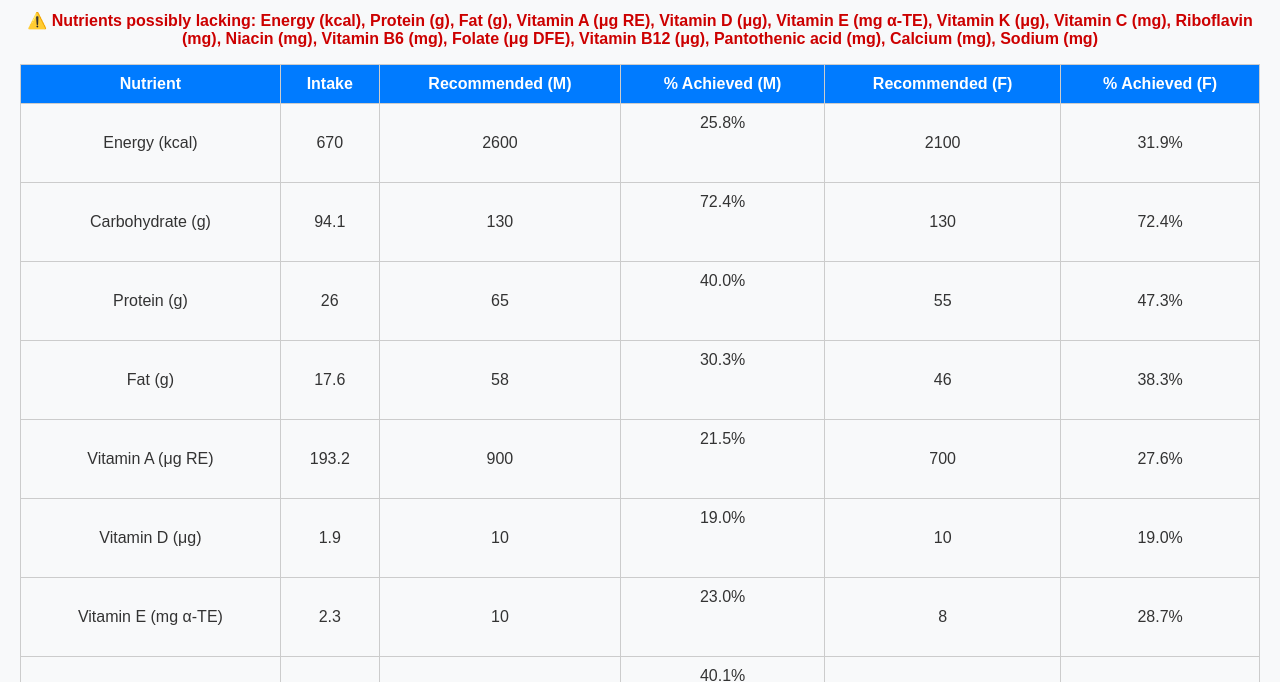
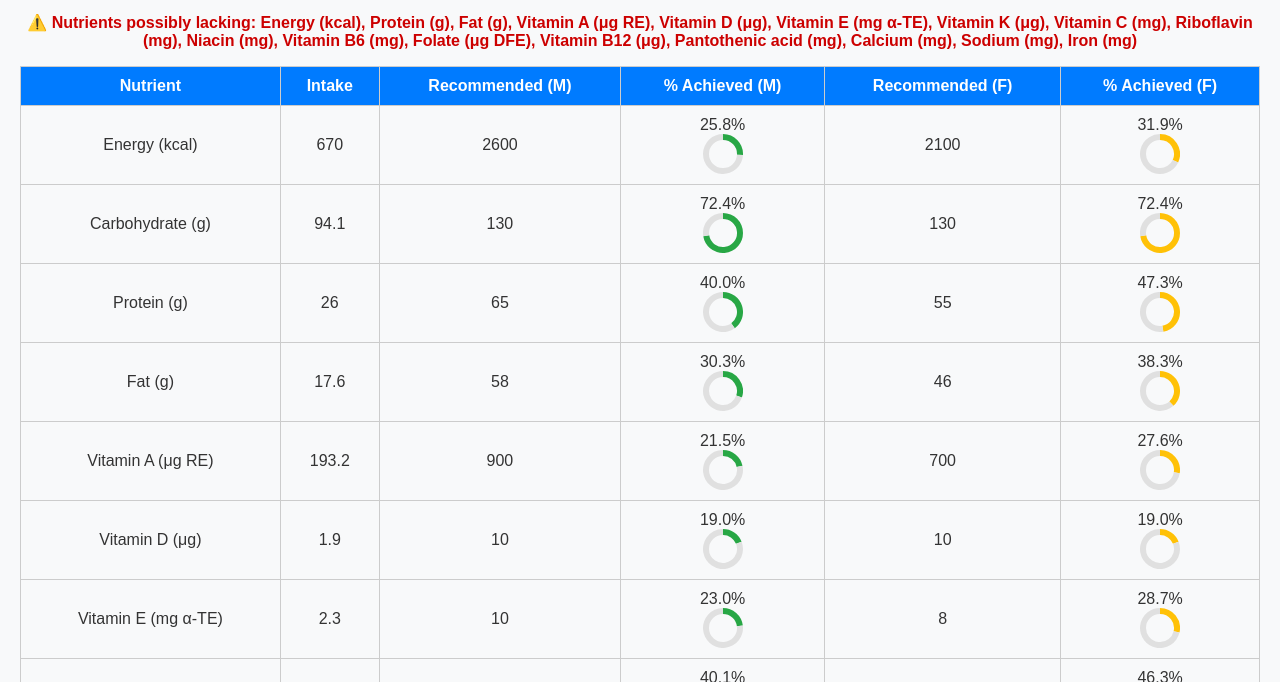
Before and after one commit to y-enne-y/nutrition, a plain HTML site: page index.html in a window 1280 px wide. Shown: the part 89-771 px from the top of the page. Drawn offline with nearby package versions, Linux system fonts and the light colour scheme.

Commit message:
Update index.html

```diff
--- a/index.html
+++ b/index.html
@@ -9,13 +9,14 @@
     body { font-family: sans-serif; margin: 20px; background-color: #f8f9fa; color: #333; }
     h1 { text-align: center; margin-bottom: 0.25rem; }
     h2 { margin-top: 2rem; }
-    .subtitle { text-align: center; font-size: 1.2rem; font-weight: bold; color: #666; margin-bottom: 1rem; }
+    .subtitle { text-align: center; font-size: 1.3rem; font-weight: 600; color: #555; margin-bottom: 1rem; }
     table { width: 100%; border-collapse: collapse; margin-top: 1rem; }
     th, td { padding: 10px; border: 1px solid #ccc; text-align: center; }
     th { background-color: #007bff; color: white; }
     .note { font-size: 0.9rem; margin-top: 2rem; color: #666; }
     .chart-container { display: flex; flex-wrap: wrap; gap: 20px; justify-content: center; margin-top: 2rem; }
     .chart-box { width: 200px; text-align: center; }
+    canvas { display: block; margin: 0 auto; }
   </style>
 </head>
 <body>
@@ -63,7 +64,8 @@
       { name: "Vitamin B12 (μg)", intake: 0.8, rdaM: 2.4, rdaF: 2.4 },
       { name: "Pantothenic acid (mg)", intake: 1.5, rdaM: 5, rdaF: 5 },
       { name: "Calcium (mg)", intake: 300, rdaM: 800, rdaF: 700 },
-      { name: "Sodium (mg)", intake: 840.3, rdaM: 2000, rdaF: 2000 }
+      { name: "Sodium (mg)", intake: 840.3, rdaM: 2000, rdaF: 2000 },
+      { name: "Iron (mg)", intake: 4.2, rdaM: 10, rdaF: 14 }
     ];
 
     const tableBody = document.getElementById("nutrient-table-body");
@@ -79,8 +81,8 @@
         deficiencies.push(nutrient.name);
       }
 
-      const row = `
-        <tr>
+      const row = document.createElement("tr");
+      row.innerHTML = `
         <td>${nutrient.name}</td>
         <td>${nutrient.intake}</td>
         <td>${nutrient.rdaM}</td>
@@ -89,42 +91,15 @@
           <canvas id="miniChartM${i}" width="40" height="40"></canvas>
         </td>
         <td>${nutrient.rdaF}</td>
-          <td>${percentF}%</td>
-        </tr>`;
-      tableBody.innerHTML += row;
+        <td>
+          ${percentF}%
+          <canvas id="miniChartF${i}" width="40" height="40"></canvas>
+        </td>
+      `;
+      tableBody.appendChild(row);
 
-      const canvas = document.createElement("canvas");
-      canvas.id = `chart${i}`;
-      const box = document.createElement("div");
-      box.className = "chart-box";
-      box.appendChild(canvas);
-      chartArea.appendChild(box);
-
-      new Chart(canvas, {
-        type: "doughnut",
-        data: {
-          labels: ["% Achieved", "% Remaining"],
-          datasets: [{
-            data: [percentM, 100 - percentM],
-            backgroundColor: ["#28a745", "#e0e0e0"],
-            borderWidth: 1
-          }]
-        },
-        options: {
-          plugins: {
-            title: {
-              display: true,
-              text: nutrient.name,
-              font: { size: 14 }
-            },
-            legend: { display: false }
-          },
-          cutout: "60%"
-        }
-      });
-
-      const miniCtx = document.getElementById(`miniChartM${i}`).getContext("2d");
-      new Chart(miniCtx, {
+      const miniCtxM = document.getElementById(`miniChartM${i}`).getContext("2d");
+      new Chart(miniCtxM, {
         type: "doughnut",
         data: {
           datasets: [{
@@ -135,7 +110,23 @@
         },
         options: {
           responsive: false,
-          maintainAspectRatio: false,
+          plugins: { legend: { display: false }, tooltip: { enabled: false } },
+          cutout: "70%"
+        }
+      });
+
+      const miniCtxF = document.getElementById(`miniChartF${i}`).getContext("2d");
+      new Chart(miniCtxF, {
+        type: "doughnut",
+        data: {
+          datasets: [{
+            data: [percentF, 100 - percentF],
+            backgroundColor: ["#ffc107", "#e0e0e0"],
+            borderWidth: 0
+          }]
+        },
+        options: {
+          responsive: false,
           plugins: { legend: { display: false }, tooltip: { enabled: false } },
           cutout: "70%"
         }
```
Lines whose indentation alone changed are shown as unchanged.
